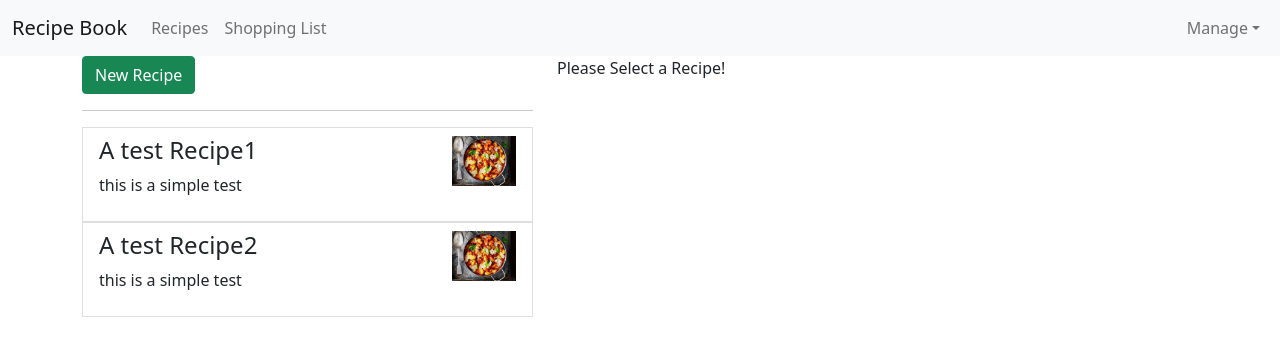
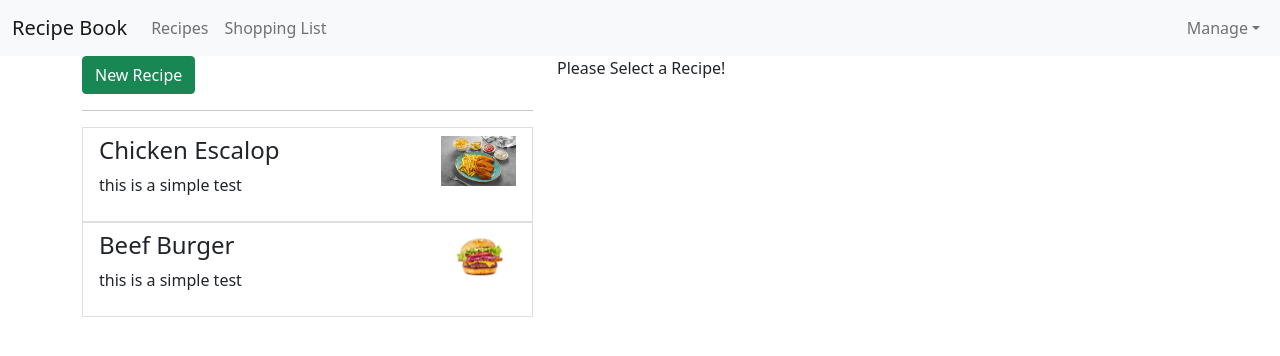
Before and after one commit to MaryamAK7/Recipe-Book, an Angular app: page / in a window 1280 px wide. Shown: the top 356 px of the page. Built offline with nearby package versions, Linux system fonts and the light colour scheme.

Commit message:
Add:InjectableServices

```diff
--- a/src/app/RecipeService.service.ts
+++ b/src/app/RecipeService.service.ts
@@ -1,17 +1,22 @@
 import { EventEmitter, Injectable } from "@angular/core";
 import { Recipe } from "./recipes/recipe.model";
+import { Ingredient } from "./Shared/Ingredient.model";
+import { ShoppingListService } from "./ShoppingListService.service";
 
 @Injectable()
 export class RecipeService {
   selectedRecipe = new EventEmitter<Recipe>();
 
     private recipes:Recipe[] = [
-        new Recipe('A test Recipe1','this is a simple test','../../../assets/Capture.PNG'),
-        new Recipe('A test Recipe2','this is a simple test','../../../assets/Capture.PNG')
+        new Recipe('Chicken Escalop','this is a simple test','../../../assets/chickenEscalop.jpg',[new Ingredient('chicken Breats', 1), new Ingredient('Fries',20), new Ingredient('Bread Crumps', 10)]),
+        new Recipe('Beef Burger','this is a simple test','../../../assets/burger.jpg',[new Ingredient('Buns',1), new Ingredient('Meat',2), new Ingredient('Tomato', 1), new Ingredient('letuce',1)])
       ];
       getRecipes(){
         return this.recipes.slice();
       }
+     constructor(private shoppingService: ShoppingListService){}
 
-
+      addToShoppingList(ingredients:Ingredient[]){
+        this.shoppingService.addIngredients(ingredients);
+      }
 }
--- a/src/app/ShoppingListService.service.ts
+++ b/src/app/ShoppingListService.service.ts
@@ -9,6 +9,9 @@ export class ShoppingListService {
         new Ingredient('Apples', 5),
         new Ingredient('Tomatoes',10),
       ];
+      constructor(){
+
+      }
 
       getIngredients(){
         return this.ingredients.slice();
@@ -19,4 +22,9 @@ export class ShoppingListService {
         this.ingredientChanged.emit(this.ingredients.slice())
       }
 
+      addIngredients(ingredients:Ingredient[]){
+        this.ingredients.push(...ingredients)
+        this.ingredientChanged.emit(this.ingredients.slice())
+      }
+
 }
--- a/src/app/recipes/recipe-detail/recipe-detail.component.html
+++ b/src/app/recipes/recipe-detail/recipe-detail.component.html
@@ -15,7 +15,7 @@
         Manage Recipe <span class="caret"></span>
       </button>
       <ul ngbDropdownMenu>
-        <li><a href='#' ngbDropdownItem>To shopping List</a></li>
+        <li><a (click)="onAddToShoppingList()" ngbDropdownItem>To shopping List</a></li>
         <li><a href='#' ngbDropdownItem>Edit Recipe</a></li>
         <li><a href='#' ngbDropdownItem>Delete Recipe</a></li>
       </ul>
@@ -29,6 +29,9 @@
 </div>
 <div class="row">
     <div class="col-xs-12">
-        Ingredients
+      <ul class="list-group">
+        <li *ngFor="let ingredient of chosenRecipe.ingredient" class="list-group-item">
+        {{ingredient.name}} - {{ingredient.amount}}
+      </li></ul>
     </div>
 </div>
--- a/src/app/recipes/recipe-detail/recipe-detail.component.ts
+++ b/src/app/recipes/recipe-detail/recipe-detail.component.ts
@@ -1,4 +1,6 @@
 import { Component, Input, OnInit } from '@angular/core';
+import { RecipeService } from 'src/app/RecipeService.service';
+import { Ingredient } from 'src/app/Shared/Ingredient.model';
 import { Recipe } from '../recipe.model';
 
 @Component({
@@ -7,11 +9,15 @@ import { Recipe } from '../recipe.model';
   styleUrls: ['./recipe-detail.component.css']
 })
 export class RecipeDetailComponent implements OnInit {
-@Input() chosenRecipe:Recipe={name:'choose a recipe', description:'Recipe Description here', imagePath:''};
+@Input() chosenRecipe:Recipe={name:'choose a recipe', description:'Recipe Description here', imagePath:'', ingredient:[]};
 
-  constructor() { }
+  constructor(private recipeService : RecipeService) { }
 
   ngOnInit(): void {
   }
 
+  onAddToShoppingList(){
+    this.recipeService.addToShoppingList(this.chosenRecipe.ingredient);
+  }
+
 }
--- a/src/app/recipes/recipe.model.ts
+++ b/src/app/recipes/recipe.model.ts
@@ -1,13 +1,16 @@
+import { Ingredient } from "../Shared/Ingredient.model";
 
 export class Recipe{
     public name: string;
     public description: string;
     public imagePath: string;
+    public ingredient: Ingredient[];
 
-    constructor(name:string, description:string, imagePath: string){
+    constructor(name:string, description:string, imagePath: string, ingredient:Ingredient[]){
         this.name = name;
         this.description = description;
         this.imagePath = imagePath;
+        this.ingredient = ingredient;
 
     }
 }
```
Also changed, not shown: src/assets/burger.jpg (added), src/assets/chickenEscalop.jpg (added).
